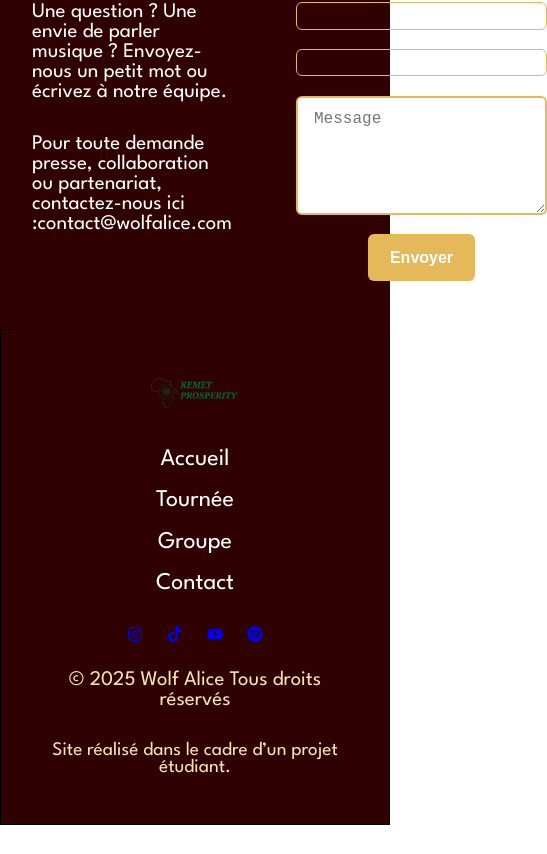
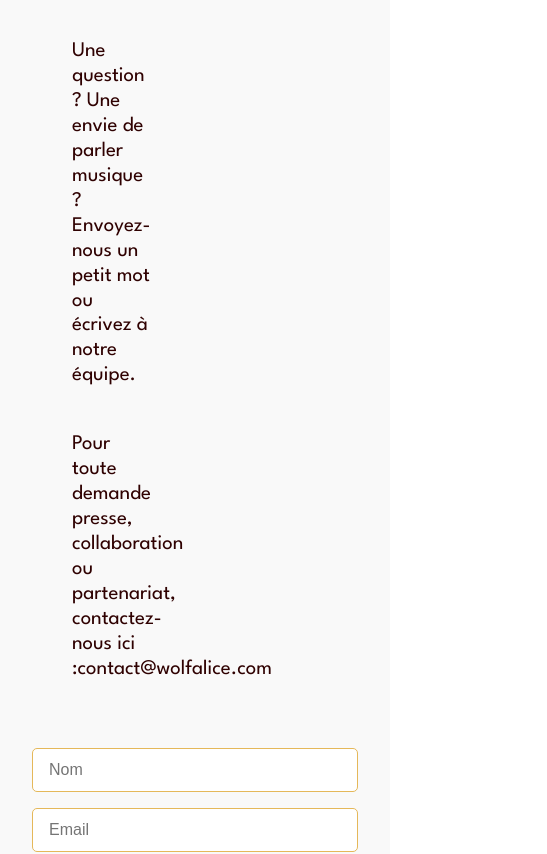
Before and after one commit to Matthieu-Wivers/LAB-201, a React (Vite) app: page / in a window 390 px wide. Shown: the part 2578-3432 px from the top of the page, 547 px wide, since content can reach past the window. Before the commit the page ends 3403 px from the top, so only its background shows below. Built offline with nearby package versions, Linux system fonts and the light colour scheme.

Commit message:
ContactForm styliser avec responsive

```diff
--- a/src/pages/Contact.jsx
+++ b/src/pages/Contact.jsx
@@ -1,9 +1,11 @@
 import React from 'react';
 import {
   ContactSection,
+  ContactForm,
   LeftContent,
   RightForm,
   Form,
+  Row,
   Input,
   Textarea,
   Button,
@@ -12,23 +14,30 @@ import {
 export default function Contact() {
   return (
     <ContactSection>
+      <h2>
+        Restons en Contact!
+      </h2>
+      <ContactForm>
       <LeftContent>
         <p>Une question ?
-          Une envie de parler musique ?
-          Envoyez-nous un petit mot ou écrivez à notre équipe.</p>
-        <p>Pour toute demande presse,
-          collaboration ou partenariat,
+          Une envie de  <br />parler musique ? <br />
+          Envoyez-nous un petit mot ou <br /> écrivez à notre équipe.</p>
+        <p>Pour toute demande presse, <br />
+          collaboration ou partenariat, <br />
           contactez-nous ici :contact@wolfalice.com</p>
       </LeftContent>
 
       <RightForm>
         <Form>
+          <Row>
           <Input type="text" placeholder="Nom" required />
           <Input type="email" placeholder="Email" required />
+          </Row>
           <Textarea placeholder="Message" rows="5" required />
           <Button type="submit">Envoyer</Button>
         </Form>
       </RightForm>
+      </ContactForm>
     </ContactSection>
   );
 }
--- a/src/pages/Home.jsx
+++ b/src/pages/Home.jsx
@@ -51,7 +51,7 @@ const Home = () => {
                     <p><i>Lorem ipsum dolor sit amet consectetur...</i></p>
                 </Section>
 
-                <Contact iid="Contact"/>
+                <Contact id="Contact"/>
             </main>
             <Footer/>
         </>
--- a/src/styles/ContactStyles.jsx
+++ b/src/styles/ContactStyles.jsx
@@ -1,55 +1,89 @@
-import styled from "styled-components";
+import styled from 'styled-components';
 
-export const ContactSection =styled.section`
+// Container principal
+export const ContactSection = styled.section`
+ h2{
+    text-align: center;
+    color: #E5B85A;
+ }
+
+`;
+
+export const ContactForm =styled.div`
   display: flex;
   justify-content: space-between;
   gap: 4rem;
   padding: 3rem 2rem;
-background-color:#2F0101;
+  background-color: #f9f9f9;
+    @media (max-width: 768px) {
+    flex-direction: column;
+    gap: 2rem;
+  }
 `;
 
 export const LeftContent = styled.div`
   flex: 1;
   font-family: 'League Spartan', sans-serif;
   font-size: 1.3rem;
-  color: #fff;
+  color: #2f0101;
+  width: 50%;
+  p {
+    margin-bottom: 1.5rem;       /* plus d'espace entre les paragraphes */
+    padding: 10px 40px;
+    text-align: left;
+    line-height: 1.2;
+  }`;
 
-
-  p {
-    margin-bottom: 2rem;
-  }
-`;
 export const RightForm = styled.div`
   flex: 1;
+`;
 
-`;
 export const Form = styled.form`
   display: flex;
   flex-direction: column;
   gap: 1.2rem;
 `;
-export const Input = styled.div`
+
+export const Row = styled.div`
+  display: flex;
+  width:100%;
+  gap: 1rem;
+
+  @media (max-width: 768px) {
+    flex-direction: column;
+  }
+`;
+
+export const Input = styled.input`
+  flex: 1;
+  padding: 0.75rem 1rem;
+  border: 1px solid #E5B85A;
+  border-radius: 5px;
+  font-size: 1rem;
+  width: 100%;
+`;
+
+export const Textarea = styled.textarea`
   padding: 0.8rem 1rem;
   font-size: 1rem;
   border: 1px solid #E5B85A;
   border-radius: 6px;
-`;
-export const Textarea = styled.textarea`
- padding: 0.8rem 1rem;
-  font-size: 1rem;
-  border: 2px solid #E5B85A;
-  border-radius: 6px;
   resize: vertical;
 `;
+
 export const Button = styled.button`
-  background-color: #E5B85A;
-  color: white;
-  margin: auto;
+  background-color: #2f0101;
+  color: black;
   padding: 0.9rem 1.4rem;
   font-size: 1rem;
   font-weight: bold;
   border: none;
+background: linear-gradient(to right, #E5B85A, #F3E4B2, #E5B85A, #F3E4B2);
+    width:30%;
+    margin:auto;
   border-radius: 6px;
   cursor: pointer;
   transition: background 0.3s;
+
+
 `;
```
Lines whose indentation alone changed are shown as unchanged.
